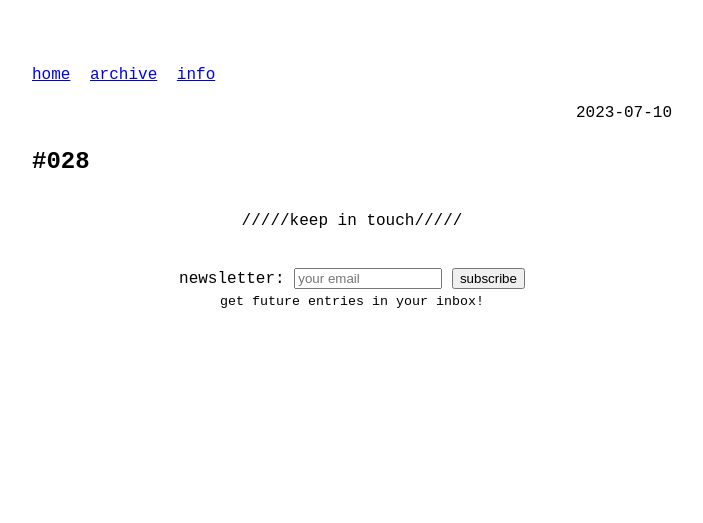
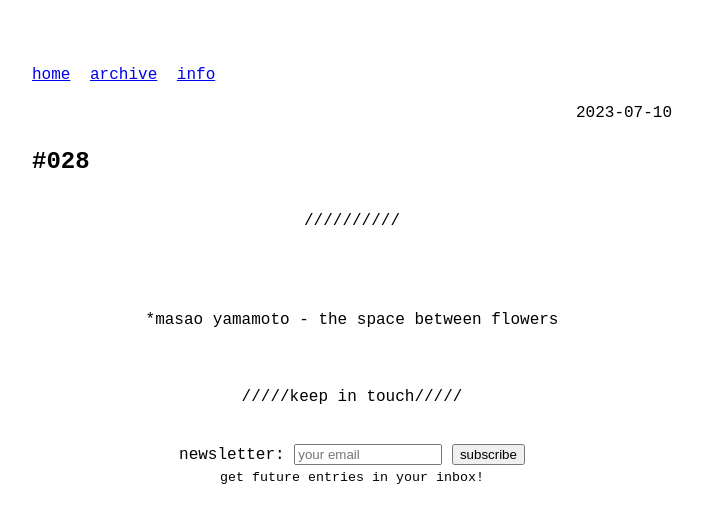
Before and after one commit to odaniloluna/odaniloluna.github.io, a Jekyll site: the page built from _posts/2023-07-10-#028.md, in a window 1280 px wide. Shown: the top 523 px of the page, without its empty margins (288-991 px from the left). Built offline with Jekyll 4.4.1, drawn with Linux system fonts in a browser that asks for light colours; our own code applies the rules of GitHub Pages for plain Markdown files.

Commit message:
Update 2023-07-10-#028.md

```diff
--- a/_posts/2023-07-10-#028.md
+++ b/_posts/2023-07-10-#028.md
@@ -1,2 +1,12 @@
-
-<p class="description" style="text-align: justify;">
+---
+layout: post
+title: #028
+slug: #028
+---
+---
+<p class="description" style="text-align: center;">
+<br>
+<br>
+*masao yamamoto - the space between flowers
+<br>
+<br>
```
